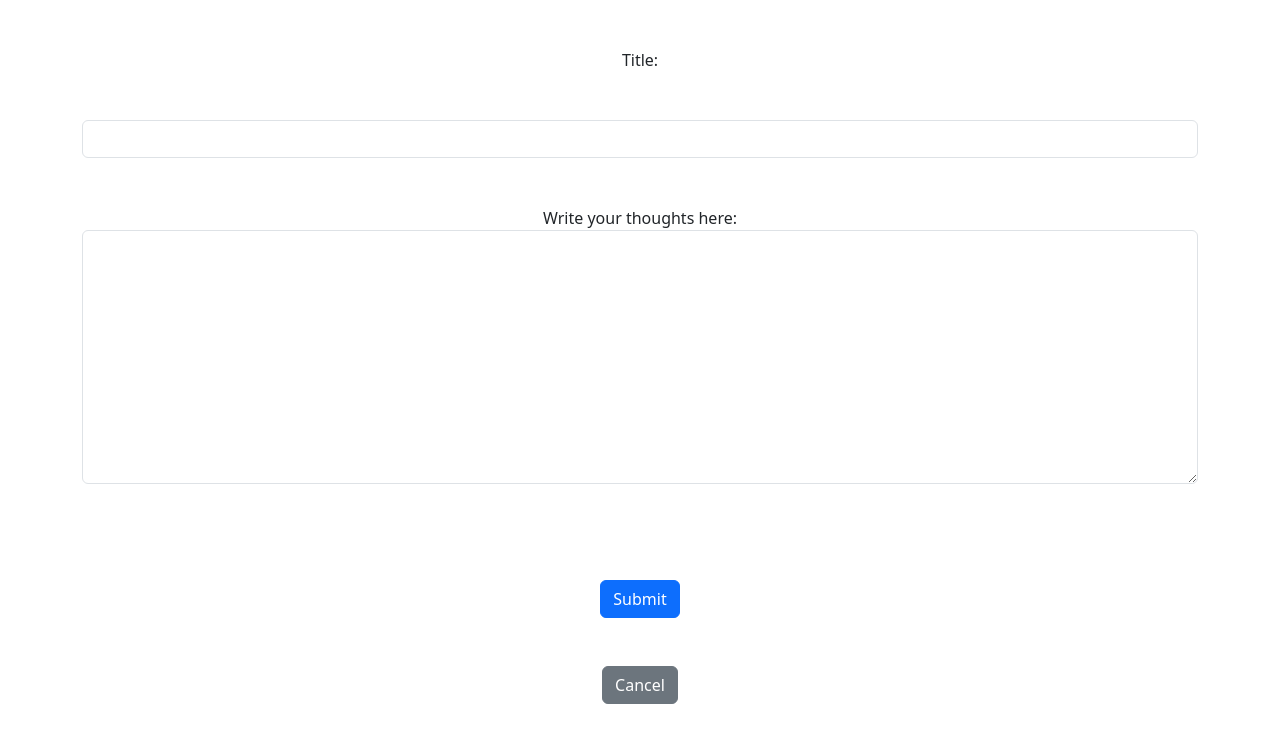
After one commit to CEODemitri/smart_notes, a Django app: template notes/templates/notes_form.html in a window 1280 px wide. The commit adds this page. Shown: the top 743 px of the page. Run offline with Django 4.2, Linux system fonts and the light colour scheme; the template is opened without the code that fills it: values that come from a table or form of the project are taken from there, others are empty; parts of the project's set-up code (start-up, migrations or seed data) failed here and were passed over.

Commit message:
allows edit to posted notes

```diff
--- /dev/null
+++ b/notes/forms.py
@@ -0,0 +1,21 @@
+from django import forms
+
+from .models import Notes
+
+class NotesForm(forms.ModelForm):
+    class Meta:
+        model = Notes
+        fields = ('title', 'text')
+        widgets = {
+            'title': forms.TextInput(attrs={'class': 'form-control my-5'}),
+            'text': forms.Textarea(attrs={'class': 'form-control mb-5'})
+        }
+        labels = {
+            'text': 'Write your thoughts here:'
+        }
+
+    def clean_title(self):
+        title = self.cleaned_data['title']
+        if 'Django' not in title:
+            raise ValidationError('We Only Accept Notes about Django')
+        return title
--- a/notes/templates/notes/notes_detail.html
+++ b/notes/templates/notes/notes_detail.html
@@ -3,8 +3,12 @@
 {% block content %}
 <div class="border round">
     <h1>{{note.title}}</h1>
-
     <p>{{note.text}}</p>
 </div>
 
+<a href="{% url 'notes.list'%}" class="btn btn-secondary my-5">Back</a>
+<a href="{% url 'notes.update' pk=note.id%}" class="btn btn-secondary">Edit</a>
+
+
+
 {% endblock %}
--- /dev/null
+++ b/notes/templates/notes_form.html
@@ -0,0 +1,20 @@
+{% extends 'base.html' %}
+
+{% block content %}
+
+<form method='POST'>{% csrf_token %}
+
+    {{form}}
+    <button type="submit" class="btn btn-primary my-5">Submit</button>
+
+</form>
+
+{% if form.errors %}
+<div class="alert alert-danger my-5">
+    {{form.errors.title.as_text}}
+</div>
+{% endif %}
+
+<a href="{% url 'notes.list'%}" class="btn btn-secondary">Cancel</a>
+
+{% endblock %}
--- a/notes/urls.py
+++ b/notes/urls.py
@@ -5,4 +5,6 @@ from . import views
 urlpatterns = [
     path('notes', views.NotesListView.as_view(), name="notes.list"),
     path('notes/<int:pk>', views.NotesDetailsView.as_view(), name="notes.detail")
+    path('notes/<int:pk>edit', views.NotesUpdateView.as_view(), name="notes.update")
+    path('notes/new' views.NotesCreateView.as_view(), name="notes.new")
 ]
--- a/static/css/styles.css
+++ b/static/css/styles.css
@@ -1,3 +1,3 @@
-.note-li {
-    color: red;
+ul.errorlist {
+    display: none;
 }
```
Also changed, not shown: notes/views.py (+15 -1 lines), README.md (added).
